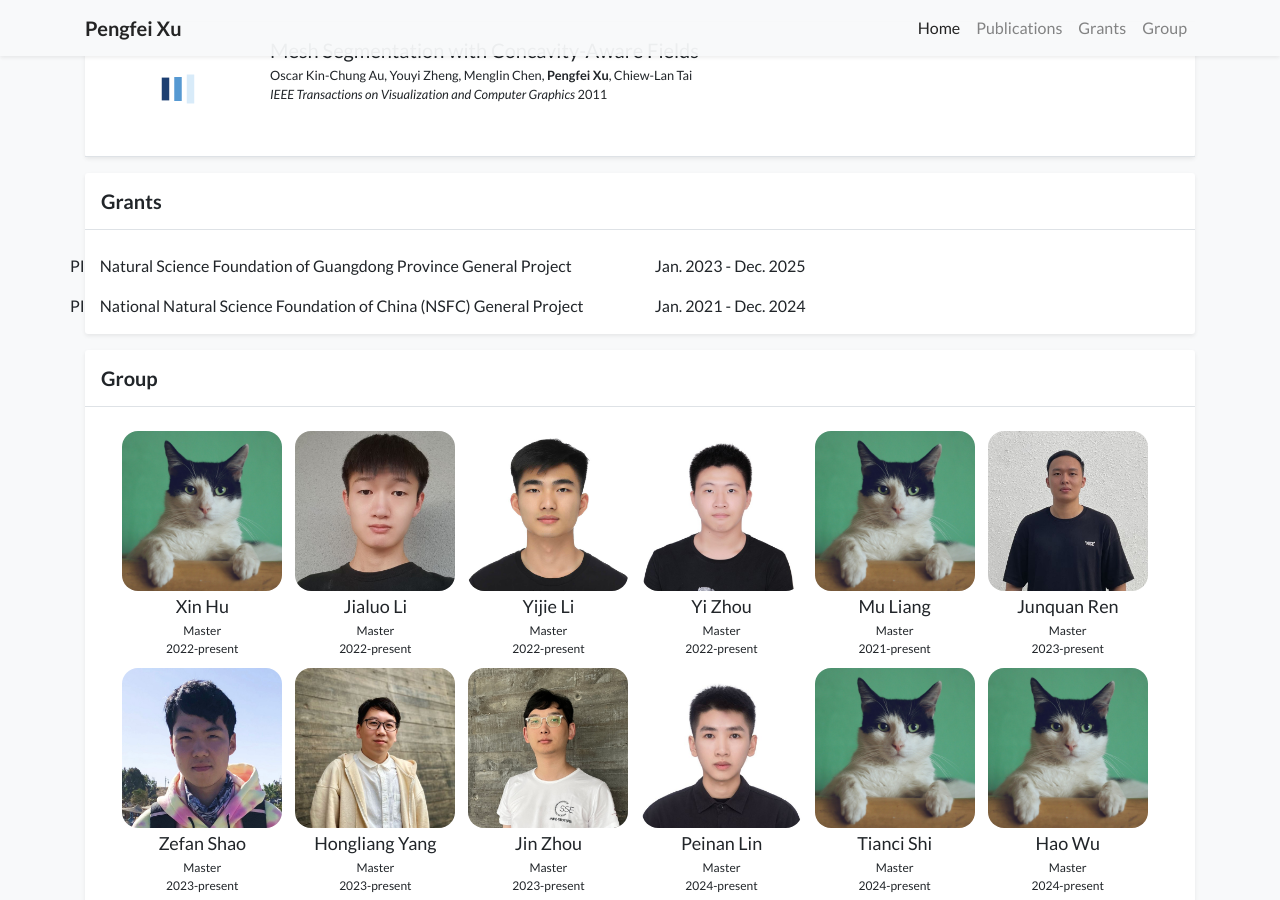
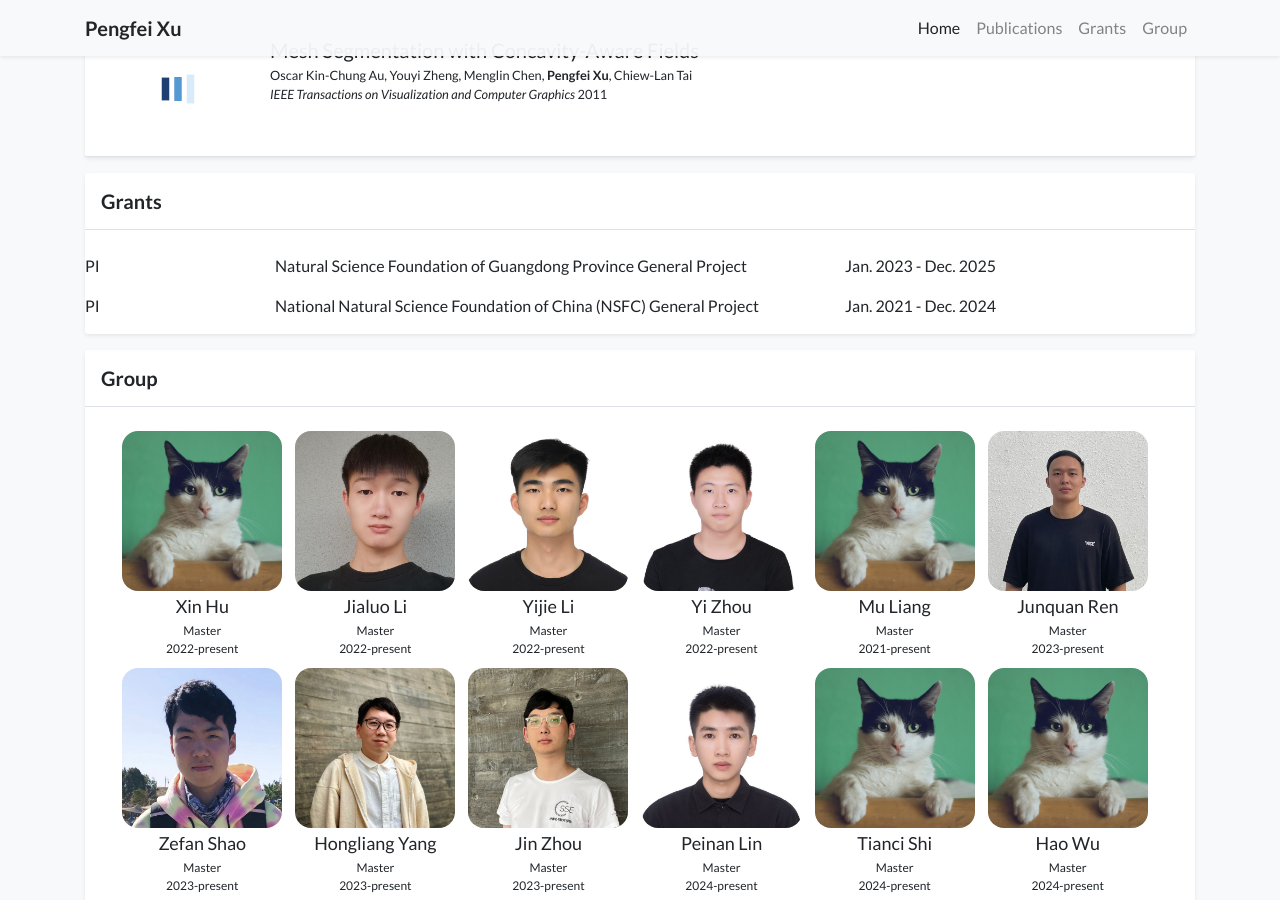
Before and after one commit to pengfeixu/pengfeixu.github.io, a Jekyll site: the page built from index.html, in a window 1280 px wide and 900 px high, scrolled down 3331 px. Built offline with Jekyll 4.4.1, drawn with Linux system fonts in a browser that asks for light colours; a style sheet for code colours, icons or effects is not loaded.

Commit message:
Update grant_item.html

```diff
--- a/_includes/widgets/grant_item.html
+++ b/_includes/widgets/grant_item.html
@@ -3,13 +3,13 @@
 {% assign item = include.item %}
 <!-- <div class="text-align: center; margin-bottom: 10px; display: inline-block; margin-right: 10px;"> -->
     <div class ="row">
-        <div class = "col-2; text-align: center">
+        <div class = "col-2">
             <p class="font-weight-normal">{{ item.role }}</p>
         </div>
         <div class = "col-6">
             <p class="font-weight-normal">{{ item.project }}</p>
         </div>
-        <div class = "col-2; text-align: right">
+        <div class = "col-2">
             <p class="font-weight-normal">{{ item.period }}</p>
         </div>
     </div>
```
